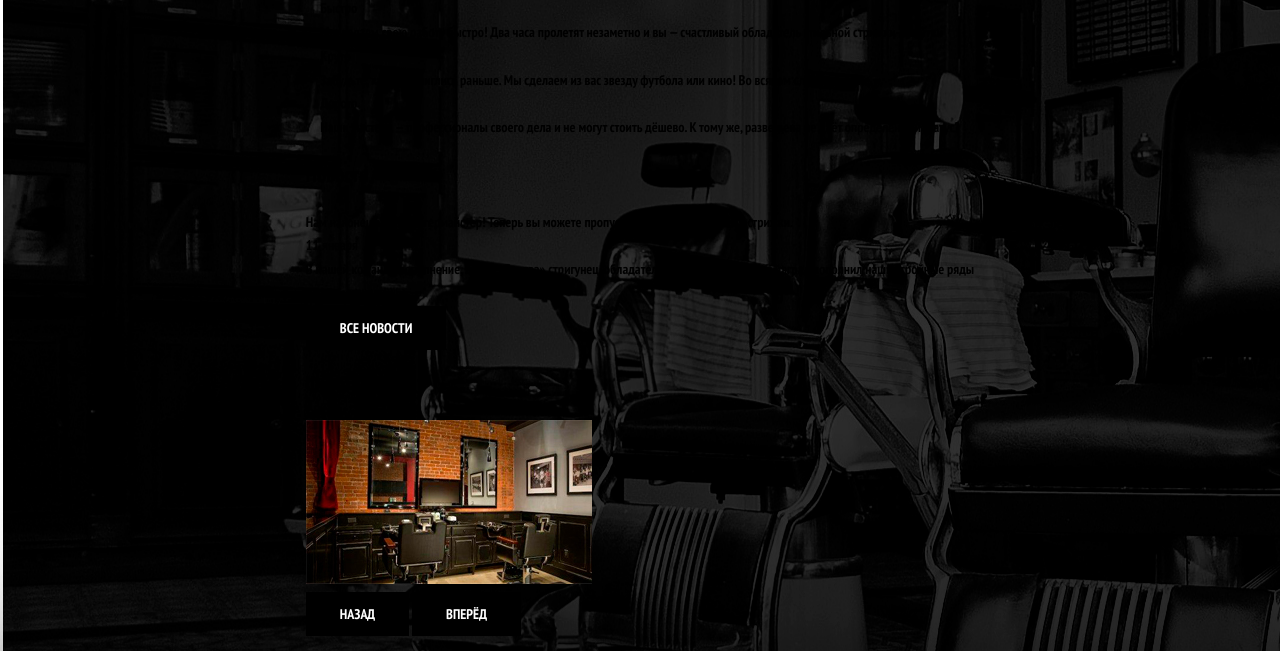
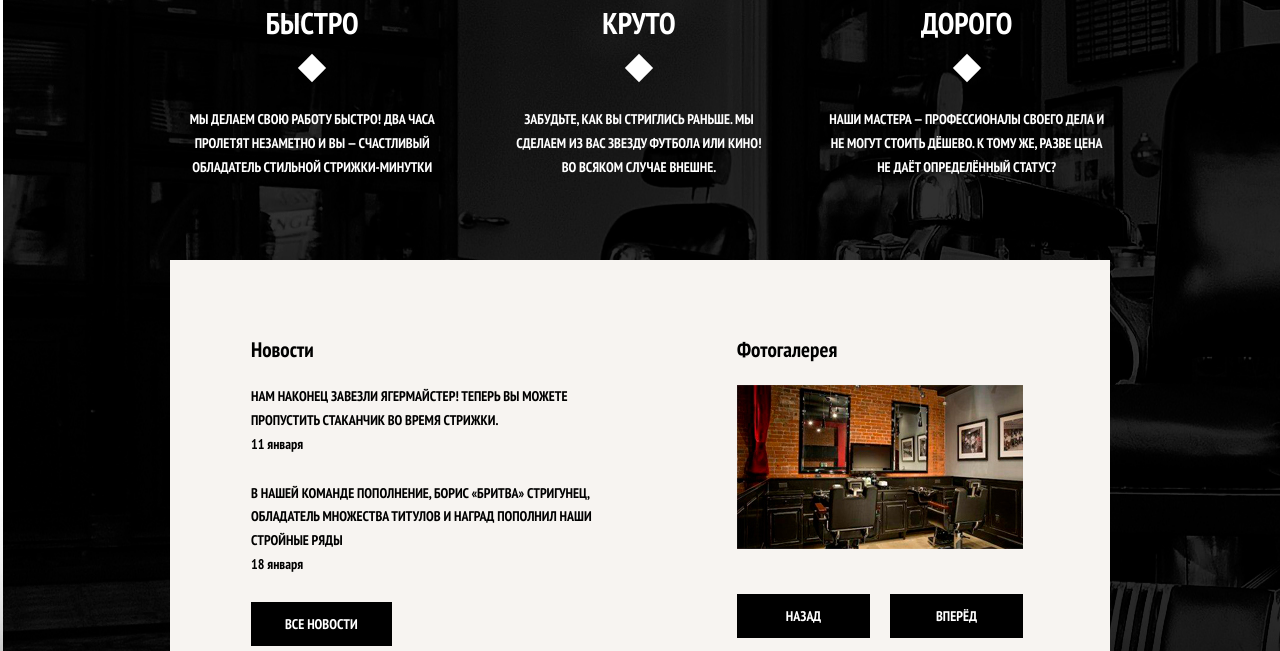
Before and after one commit to Aglazacev/barbershop, a website: page src/index.html in a window 1280 px wide. Shown: the part 354-1005 px from the top of the page. Drawn offline with nearby package versions, Linux system fonts and the light colour scheme; files that its build step writes are made by us from their sources.

Commit message:
Закончена разметка новостей и галереи

```diff
--- a/src/sass/pages/_home.scss
+++ b/src/sass/pages/_home.scss
@@ -2,3 +2,89 @@
   width: 368px;
   height: 204px;
 }
+
+.main-features {
+  display: flex;
+  flex-flow: row nowrap;
+  justify-content: space-between;
+  align-items: flex-start;
+
+  text-transform: uppercase;
+
+  color: $c-secondary;
+}
+
+.features-item {
+  margin-right: 60px;
+  margin-bottom: 80px;
+  &:last-of-type {
+    margin-right: 0;
+  }
+  &__term {
+    position: relative;
+
+    padding-bottom: 30px;
+    margin-bottom: 30px;
+
+    font-size: $fs-title;
+    text-align: center;
+    &::before {
+      content: '';
+      position: absolute;
+      left: 50%;
+      margin-left: -10px;
+      bottom: 0;
+
+      width: 20px;
+      height: 20px;
+      background-color: #fff;
+      transform: rotate(45deg);
+    }
+  }
+  &__desc {
+    text-align: center;
+  }
+}
+
+.main-block {
+  display: flex;
+  flex-flow: row nowrap;
+  justify-content: flex-start;
+  align-items: flex-start;
+
+  margin-bottom: 35px;
+  padding: 55px 87px 66px 81px;
+
+  background-color: #f7f4f1;
+}
+
+.main-news {
+  padding-right: 35px;
+  margin-right:  90px;
+  margin-bottom: 5px;
+  &__item {
+    margin-bottom: 25px;
+  }
+  &__text {
+    text-transform: uppercase;
+  }
+}
+
+.main-gallery {
+  &__content {
+    width: 286px;
+    height: 164px;
+    margin-bottom: 45px;
+  }
+  &__btn {
+    display: inline-block;
+
+    width: calc(50% - 10px);
+    &--prev {
+      margin-right: 10px;
+    }
+    &--next {
+      float: right;
+    }
+  }
+}
```
